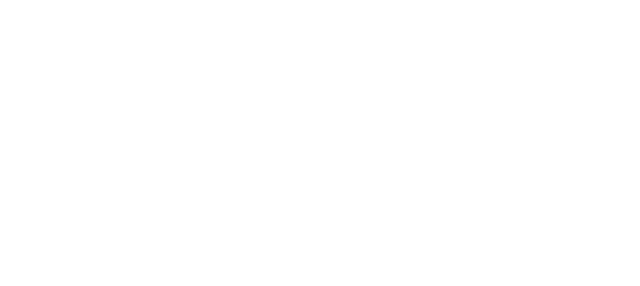
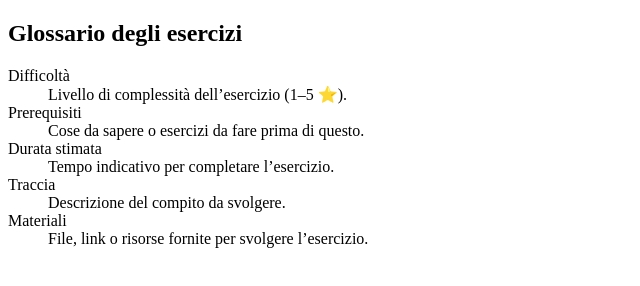
Before and after one commit to simogee/Esercitazione_techweb, a plain HTML site: page Esercitazione_Consegna/risorse.html in a window 1280 px wide. Shown: the whole page, without its empty margins (0-640 px from the left). Drawn offline with Linux system fonts and the light colour scheme.

Commit message:
modifiche lievi

```diff
--- a/Esercitazione_Consegna/risorse.html
+++ b/Esercitazione_Consegna/risorse.html
@@ -6,6 +6,24 @@
     <title>Document</title>
 </head>
 <body>
+    <section id="glossario">
+  <h2>Glossario degli esercizi</h2>
+  <dl>
+    <dt>Difficoltà</dt>
+    <dd>Livello di complessità dell’esercizio (1–5 ⭐).</dd>
 
+    <dt>Prerequisiti</dt>
+    <dd>Cose da sapere o esercizi da fare prima di questo.</dd>
+
+    <dt>Durata stimata</dt>
+    <dd>Tempo indicativo per completare l’esercizio.</dd>
+
+    <dt>Traccia</dt>
+    <dd>Descrizione del compito da svolgere.</dd>
+
+    <dt>Materiali</dt>
+    <dd>File, link o risorse fornite per svolgere l’esercizio.</dd>
+  </dl>
+</section>
 </body>
 </html>
```
Also changed, not shown: Esercitazione_Consegna/esercizi/esercitazionihtml/introduzione.html (+5 -2 lines), Esercitazione_Consegna/esercizi/esercitazionihtml/introstyle.css (+10 -0 lines), Esercitazione_Consegna/index.html (+2 -2 lines).
